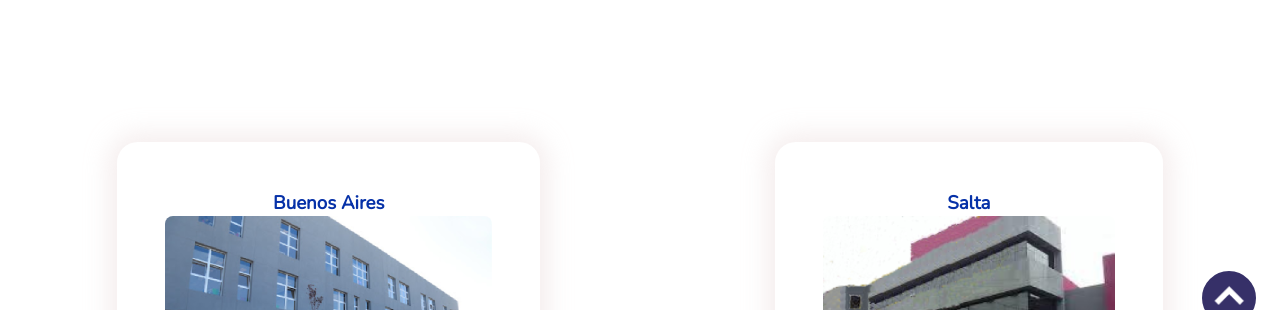
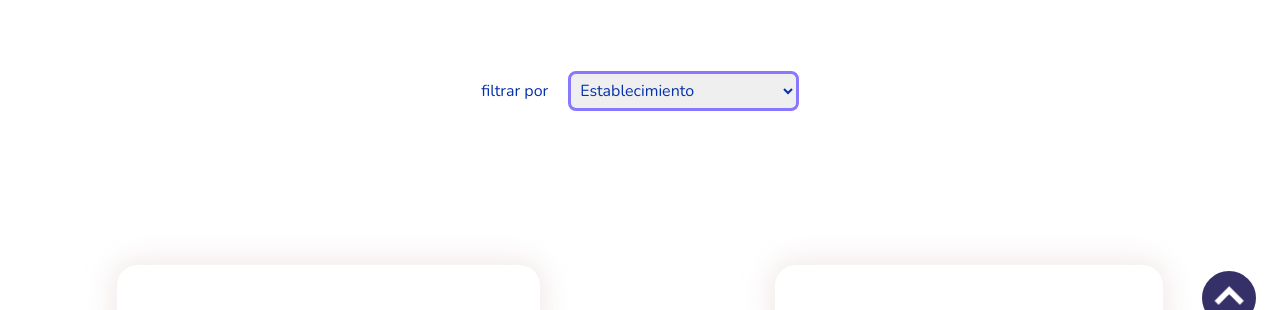
Before and after one commit to alvezlilian/InstitutoDeIdioma, a plain HTML site: page establecimientos.html in a window 1280 px wide. Shown: the part 443-753 px from the top of the page. Drawn offline with nearby package versions, Linux system fonts and the light colour scheme.

Commit message:
agregue el select en todos establecimiento

```diff
--- a/css/estilos-todos-establecimientos.css
+++ b/css/estilos-todos-establecimientos.css
@@ -62,3 +62,23 @@
 .contenedor-establecimiento article div img{
    border-radius: 0.5em;
 }
+.contenedor-form{
+    width: 90%;
+    margin: auto;
+    text-align:center;
+    padding: 0.6em;
+    margin-top: 5%;
+}
+.contenedor-form select{
+ display:inline-block;
+    width: 20%;
+    box-sizing: border-box;
+    padding: 0.3em;
+    margin: auto;
+    border: 0.2em solid #87f;
+    border-radius: 0.5em;
+    font-family: 'Nunito';
+    color: #0631a8;
+    font-size: 1em;
+    margin-left: 1em;
+}
--- a/establecimientos.html
+++ b/establecimientos.html
@@ -53,7 +53,20 @@
             </article>
         </section>
     <!-------------------------Seccion de los extablecimientos------------------------------------------>
-        <section class="contenedor-establecimiento" >
+
+    <section >
+        <form action="#" method="get" class="contenedor-form">
+            <label for="establecimiento">filtrar por</label>
+            <select name="filtro-sede" id="sede">
+                <option value="" selected>Establecimiento</option>
+                <option value="1">Instituto Mataderos</option>
+                <option value="2">Instituto Milenio</option>
+                <option value="3">Instituto D.Alighieri</option>
+                <option value="4">Instituto Güemes</option>
+            </select>
+        </form>
+    </section>
+    <section class="contenedor-establecimiento" >
 
             <article >
 
```
Also changed, not shown: javaScript/establecimiento.js (added).
